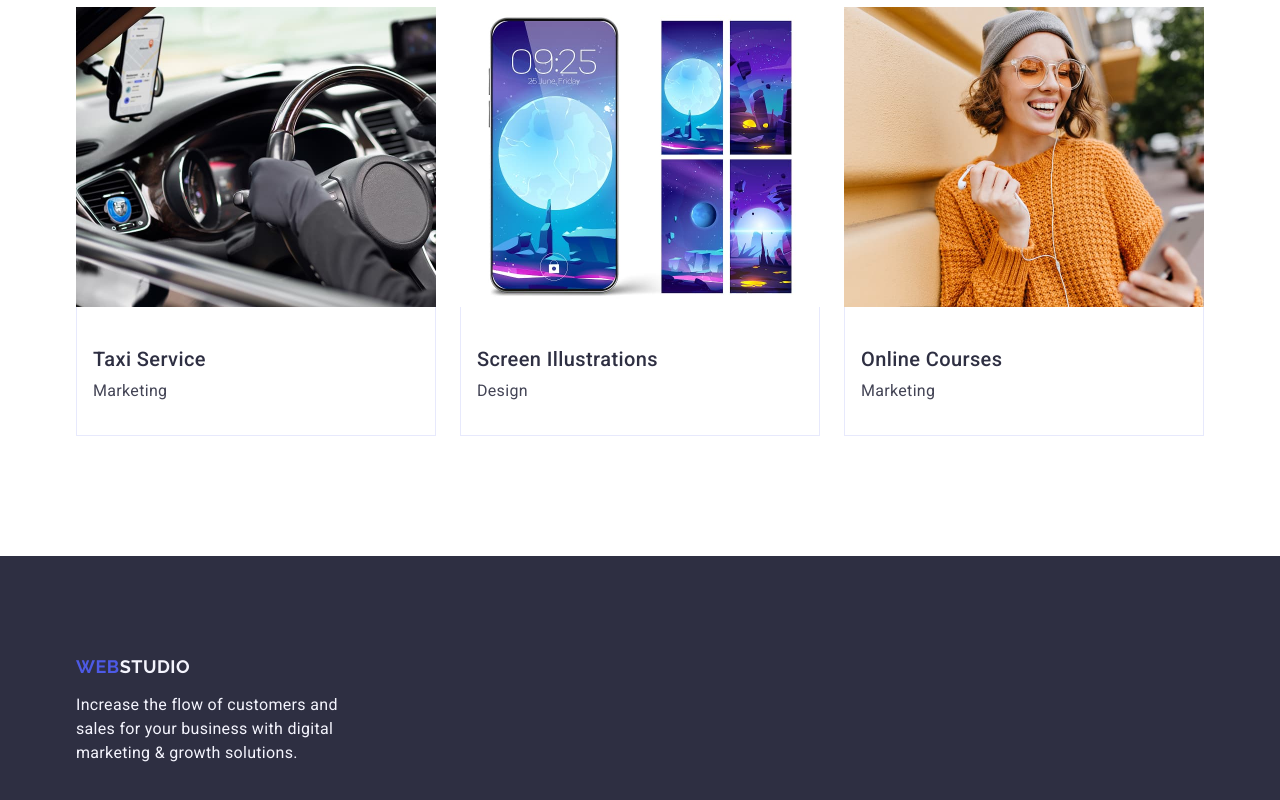
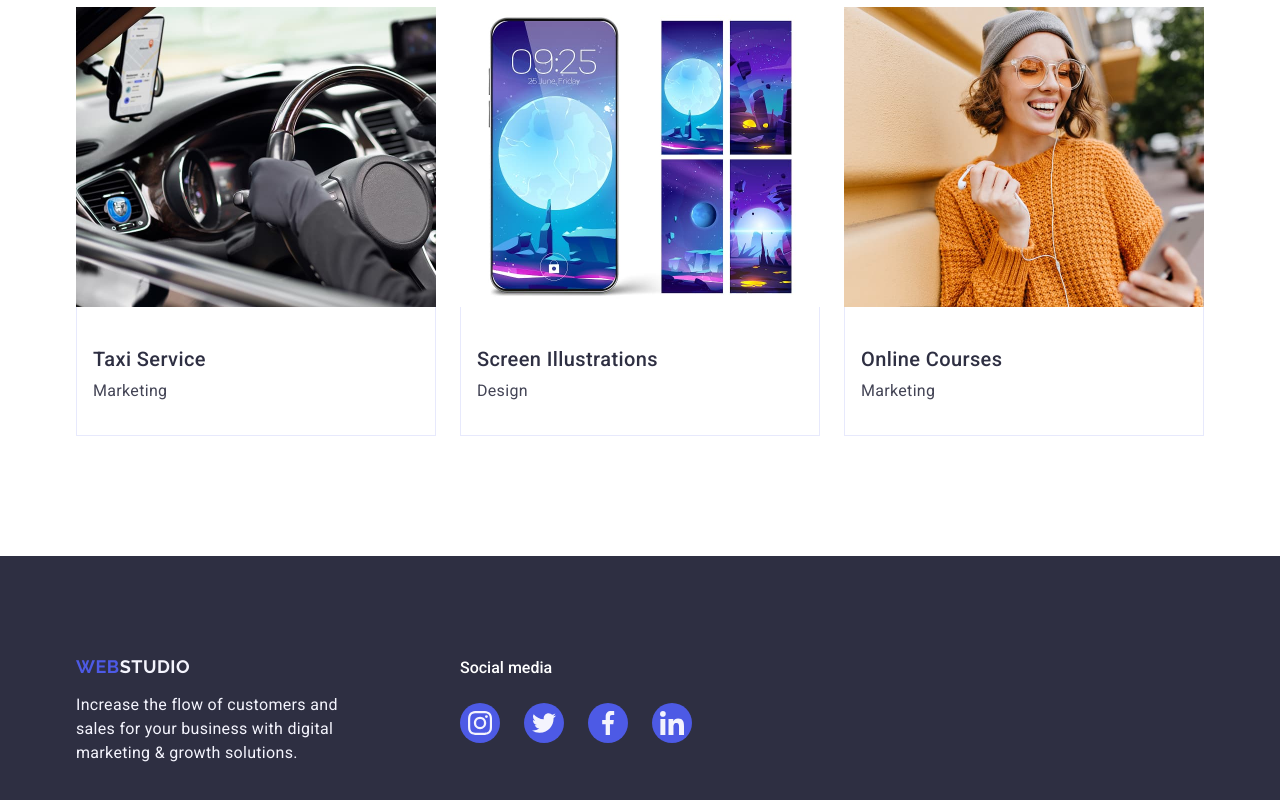
Before and after one commit to aanna25/goit-markup-hw-04, a plain HTML site: page index.html in a window 1280 px wide. Shown: the part 2653-3453 px from the top of the page. Drawn offline with nearby package versions, Linux system fonts and the light colour scheme.

Commit message:
update index.html and styles.css

```diff
--- a/css/styles.css
+++ b/css/styles.css
@@ -284,6 +284,7 @@ img {
   display: flex;
   align-items: center;
   justify-content: center;
+  gap: 24px;
   width: 100%;
   height: 100%;
   background-color: #4d5ae5;
@@ -390,8 +391,14 @@ img {
 
 .page-footer {
   background-color: #2e2f42;
-  padding-top: 100px;
-  padding-bottom: 100px;
+  padding: 100px 0;
+  color: #f4f4fd;
+}
+
+.page-footer .container {
+  display: flex;
+  justify-content: flex-start;
+  align-items: baseline;
 }
 
 .footer-text {
@@ -402,6 +409,7 @@ img {
   align-items: center;
   justify-content: flex-start;
   width: 264px;
+  margin-right: 120px;
 }
 
 .logo-footer {
@@ -416,6 +424,30 @@ img {
   color: #4d5ae5;
 }
 
+.social-media-title {
+  font-weight: 500;
+  color: #fff;
+  margin-bottom: 16px;
+}
+
+.footer .social-list {
+  gap: 16px;
+}
+
 .logo-name-footer {
   color: #f4f4fd;
 }
+
+.social-media {
+  display: flex;
+  flex-direction: column;
+}
+
+.page-footer .social-icon {
+  fill: #f4f4fd;
+}
+
+.page-footer .social-link:hover,
+.page-footer .social-link:focus {
+  background-color: #31d0aa;
+}
--- a/index.html
+++ b/index.html
@@ -453,6 +453,39 @@
             digital marketing & growth solutions.
           </p>
         </div>
+        <div class="social-media">
+          <p class="social-media-title">Social media</p>
+          <ul class="social-list">
+            <li class="social-item">
+              <a href="" class="social-link">
+                <svg class="social-icon" width="24" height="24">
+                  <use href="./images/icons.svg#icon-instagram"></use>
+                </svg>
+              </a>
+            </li>
+            <li class="social-item">
+              <a href="" class="social-link">
+                <svg class="social-icon" width="24" height="24">
+                  <use href="./images/icons.svg#icon-twitter"></use>
+                </svg>
+              </a>
+            </li>
+            <li class="social-item">
+              <a href="" class="social-link">
+                <svg class="social-icon" width="24" height="24">
+                  <use href="./images/icons.svg#icon-facebook"></use>
+                </svg>
+              </a>
+            </li>
+            <li class="social-item">
+              <a href="" class="social-link">
+                <svg class="social-icon" width="24" height="24">
+                  <use href="./images/icons.svg#icon-linkedin"></use>
+                </svg>
+              </a>
+            </li>
+          </ul>
+        </div>
       </div>
     </footer>
   </body>
```
